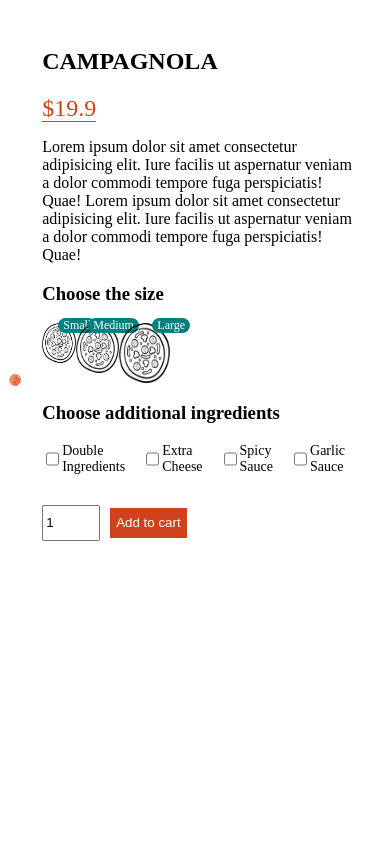
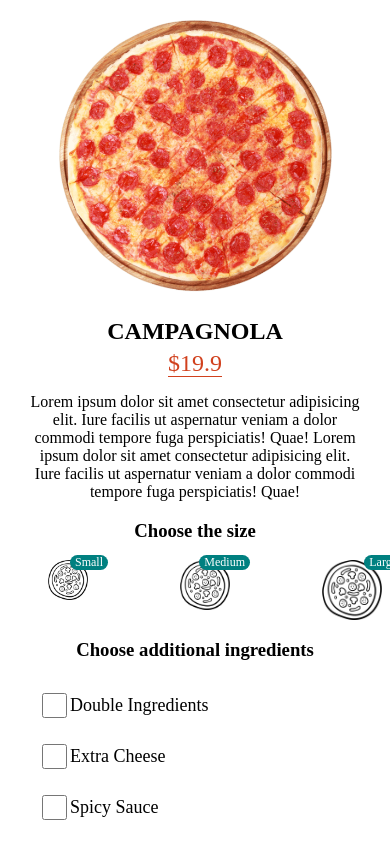
Before and after one commit to msaini0r/Flex-Restaurant, a Next.js app: page /product/1 in a window 390 px wide. Shown: the top 844 px of the page. Built offline with nearby package versions, Linux system fonts and the light colour scheme.

Commit message:
Mobile CSS added.

```diff
--- a/pages/cart.jsx
+++ b/pages/cart.jsx
@@ -18,7 +18,6 @@
             <td>
               <div className={styles.imgContainer}>
                 <Image
-                  className={styles.image}
                   src="/img/pizza.png"
                   layout="fill"
                   objectFit="cover"
@@ -48,7 +47,6 @@
             <td>
               <div className={styles.imgContainer}>
                 <Image
-                  className={styles.image}
                   src="/img/pizza.png"
                   layout="fill"
                   objectFit="cover"
--- a/styles/Cart.module.css
+++ b/styles/Cart.module.css
@@ -1,7 +1,6 @@
 .container {
   padding: 50px;
   display: flex;
-  flex-direction: row;
 }
 
 .left {
--- a/styles/Featured.module.css
+++ b/styles/Featured.module.css
@@ -34,3 +34,9 @@
     height: 50vh;
   }
 }
+
+@media screen and (max-width: 480px) {
+  .container {
+    height: 50vh;
+  }
+}
--- a/styles/Footer.module.css
+++ b/styles/Footer.module.css
@@ -34,3 +34,25 @@
   color: rgb(211, 211, 211);
   width: 80%;
 }
+
+@media screen and (max-width: 480px) {
+  .container {
+    height: auto;
+    text-align: center;
+  }
+  .item:first-child {
+    display: none;
+  }
+
+  .item {
+    flex-direction: column;
+  }
+
+  .title {
+    font-size: 30px;
+  }
+
+  .text {
+    font-size: 20px;
+  }
+}
--- /dev/null
+++ b/styles/Order.module.css
@@ -0,0 +1,134 @@
+.container {
+  padding: 50px;
+  display: flex;
+}
+
+.left {
+  flex: 2;
+}
+
+.table {
+  width: 100%;
+  text-align: left;
+  margin-bottom: 50px;
+}
+
+.row:last-child {
+  width: 80%;
+  display: flex;
+  justify-content: space-between;
+}
+
+.done {
+  display: flex;
+  flex-direction: column;
+  align-items: center;
+}
+
+.inProgress {
+  display: flex;
+  flex-direction: column;
+  align-items: center;
+  animation: inProgress 1s ease infinite alternate;
+}
+
+@keyframes inProgress {
+  from {
+    opacity: 0;
+  }
+  to {
+    opacity: 1;
+  }
+}
+
+.undone {
+  display: flex;
+  flex-direction: column;
+  align-items: center;
+  opacity: 0.3;
+}
+
+.undone .checkedIcon,
+.inProgress .checkedIcon {
+  display: none;
+}
+
+.right {
+  flex: 1;
+}
+
+.wrapper {
+  width: 90%;
+  max-height: 300px;
+  background-color: #333;
+  color: white;
+  padding: 10px 50px 50px 50px;
+  display: flex;
+  flex-direction: column;
+  justify-content: space-between;
+}
+
+.totalTextTitle {
+  margin-right: 10px;
+}
+
+.button {
+  background-color: white;
+  height: 30px;
+  color: teal;
+  font-weight: bold;
+  margin-top: 20px;
+  cursor: not-allowed;
+}
+
+@media screen and (max-width: 480px) {
+  .container {
+    flex-direction: column;
+  }
+
+  .trTitle {
+    display: none;
+  }
+
+  .tr {
+    display: flex;
+    flex-direction: column;
+    align-items: center;
+    justify-content: center;
+    font-size: 20px;
+  }
+
+  .id::before {
+    content: "Order ID: ";
+    font-weight: 500;
+  }
+  .name::before {
+    content: "Customer: ";
+    font-weight: 500;
+  }
+  .address::before {
+    content: "Address: ";
+    font-weight: 500;
+  }
+  .total::before {
+    content: "Total: ";
+    font-weight: 500;
+  }
+
+  .row:last-child {
+    width: 100%;
+    flex-direction: column;
+    align-items: center;
+    justify-content: center;
+  }
+
+  .done,
+  .undone,
+  .inProgress {
+    margin-bottom: 20px;
+  }
+
+  .wrapper {
+    width: 100%;
+  }
+}
--- a/styles/PizzaCard.module.css
+++ b/styles/PizzaCard.module.css
@@ -25,3 +25,18 @@
   text-align: center;
   color: #777;
 }
+
+@media screen and (max-width: 480px) {
+  .container {
+    width: 100%;
+  }
+
+  .title {
+    font-size: 30px;
+  }
+
+  .price,
+  .desc {
+    font-size: 24px;
+  }
+}
--- a/styles/PizzaList.module.css
+++ b/styles/PizzaList.module.css
@@ -18,3 +18,14 @@
   justify-content: center;
   flex-wrap: wrap;
 }
+
+@media screen and (max-width: 480px) {
+  .title {
+    text-align: center;
+  }
+
+  .desc {
+    width: 90%;
+    text-align: center;
+  }
+}
--- a/styles/Product.module.css
+++ b/styles/Product.module.css
@@ -95,3 +95,46 @@
   font-weight: 500;
   cursor: pointer;
 }
+
+@media screen and (max-width: 480px) {
+  .container {
+    height: auto;
+    text-align: center;
+    flex-direction: column;
+    margin-top: 20px;
+  }
+
+  .imgContainer {
+    width: 70vw;
+    height: 70vw;
+  }
+
+  .title {
+    margin: 5px;
+  }
+
+  .sizes {
+    width: 100%;
+    padding: 0px 20px;
+  }
+
+  .ingredients {
+    flex-direction: column;
+  }
+
+  .option {
+    margin: 10px;
+    font-size: 18px;
+  }
+
+  .checkbox {
+    width: 25px;
+    height: 25px;
+  }
+
+  .quantity,
+  .button {
+    height: 50px;
+    padding: 10px 20px;
+  }
+}
```
Also changed, not shown: pages/orders/[id].jsx (added, +115 -0 lines), styles/Navbar.module.css (+10 -0 lines).
